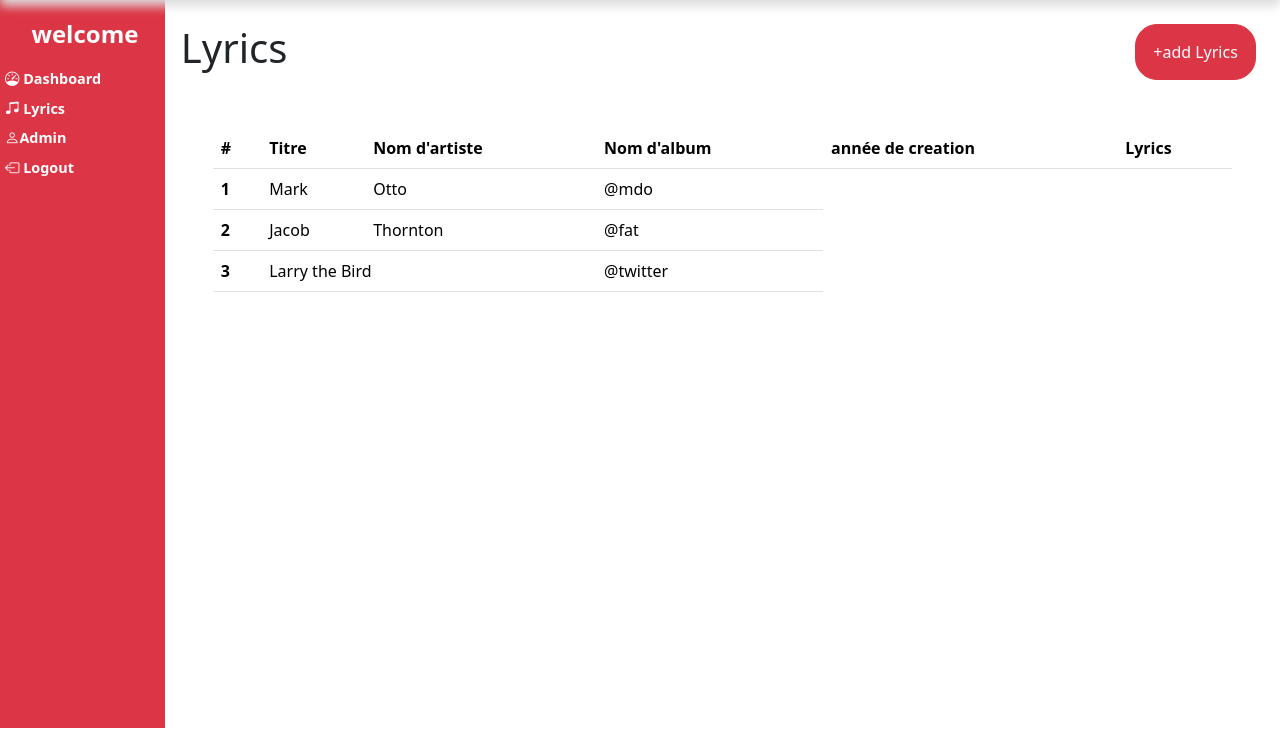
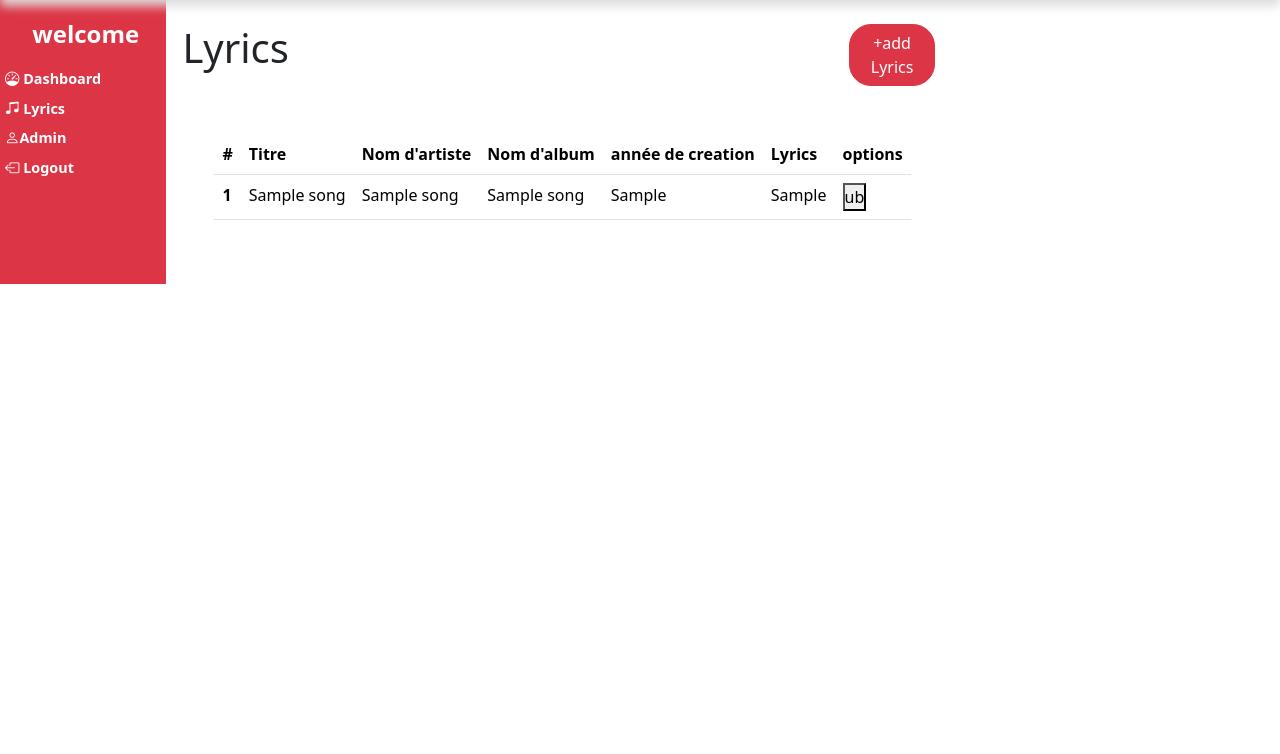
Before and after one commit to YTADLAOUI/E-Lyrics.org, a PHP site: page /admin/lyrics.php in a window 1280 px wide. Shown: the part 46-800 px from the top of the page. Run offline with PHP 8.4, Linux system fonts and the light colour scheme; the visitor is signed in with stand-in values (Sample User, id 1); tables that the repository leaves empty or names only in its code hold one stand-in row (values such as "Sample post").

Commit message:
affichage

```diff
--- a/controllers/read.php
+++ b/controllers/read.php
@@ -1,6 +1,9 @@
 <?php
-//include_once '../models/song.php';
-
-
+include_once '../models/song.php';
+$reads = new Add();
+$lyrics = $reads->read();
+// echo "<pre>";
+// print_r($lyrics);
+// echo "</pre>";
 
 ?>
--- a/includes/style.css
+++ b/includes/style.css
@@ -12,14 +12,14 @@ section{
   display: flex;
   justify-content: center;
   /* margin-top: 4%; */
-  width: 90vw;
+  /* width: 90vw; */
 
 }
 .form-control{
   margin-bottom: 3px;
 }
 .containers{
-  width: 88%;
+  /* width: 88%; */
 }
 .containarr{
   /* width: 80vw; */
@@ -30,7 +30,7 @@ section{
   padding-left: 5px;
   margin: 0%;
   /* position: absolute; */
-  height: 91vh;
+  /* height: 91vh; */
   width: 13vw;
   background-color:#dc3545;
 }
--- a/models/song.php
+++ b/models/song.php
@@ -11,7 +11,7 @@ include_once '../Database/Database.php';
    $sql= "SELECT `id`, `Titre`, `annee`, `lyrics`, `nom_artist`, `nom_album` FROM `song`";
    $stmt=$this->connect()->prepare($sql);
    $stmt->execute();
-   $re=$stmt->fetchAll();
+   $re=$stmt->fetchAll(PDO::FETCH_ASSOC);
     return $re;
   }
   public  function update($id,$titre,$annee,$lyrics,$artist,$album){
@@ -19,5 +19,11 @@ include_once '../Database/Database.php';
     $stmt = $this->connect()->prepare($sql);
     $stmt->execute();
   }
+  public function delete($id){
+    $sql="DELETE FROM `song` WHERE `id`=$id";
+    $stmt = $this->connect()->prepare($sql);
+    $stmt->execute();
+  }
  }
+
 ?>
--- a/script/script.js
+++ b/script/script.js
@@ -2,6 +2,7 @@ let form=document.getElementById("addin");
 let plus=document.getElementById("plus");
 let rv =document.getElementById("rv");
 let save = document.getElementById('save');
+//let inputs = document.querySelectorAll('input').value;
 let index=0
 let data=[];
 
@@ -61,25 +62,16 @@ save.onclick = function() {
     obj["annee"+i]=document.querySelector(`#recipient-date_${i}`).value;
     obj["lyrics"+i]=document.querySelector(`#recipient-lyrics_${i}`).value;
     data.push(obj);
-     let retuers;
+
   if(data.length>0){
     //console.log("hello");
    let d = JSON.stringify(data);
    let xhr= new XMLHttpRequest();
    xhr.open("GET","/admin/E-Lyrics.org/controllers/add.php?q="+d,false);
-   xhr.onreadystatechange=function(){
-    if(xhr.readyState == 4 && xhr.status == 200){
-      retuers = JSON.parse(xhr.responseText);
-      console.log(retuers)
-  }
-   }
    xhr.send();
   }
-     //clearTasks();
   }
 
-
-    // Set Task coun
 }
   // console.log(data);
 //   function clearTasks() {
--- a/view/lyrics.php
+++ b/view/lyrics.php
@@ -1,10 +1,12 @@
 <?php
  include_once '../controllers/admincontroller.php';
+ include_once '../controllers/read.php';
 
 if(!isset($_SESSION['name'])){
   header('Location: http://localhost/admin/E-Lyrics.org/view/');
 }
 ?>
+
 <?php include '../includes/hedear.php'; ?>
 <body class="">
     <?php include '../includes/navbar.php'; ?>
@@ -55,26 +57,23 @@ if(!isset($_SESSION['name'])){
                   <th scope="col">Nom d'album</th>
                   <th scope="col">année de creation</th>
                   <th scope="col">Lyrics</th>
+                  <th scope="col">options</th>
                 </tr>
               </thead>
               <tbody>
-                <tr>
-                  <th scope="row">1</th>
-                  <td>Mark</td>
-                  <td>Otto</td>
-                  <td>@mdo</td>
+                <?php
+                for ($i=0; $i <sizeof($lyrics) ; $i++) {?>
+                  <tr>
+                  <th scope="row"><?php echo $lyrics[$i]["id"] ?></th>
+                  <td><?php echo $lyrics[$i]["Titre"] ?></td>
+                  <td><?php echo $lyrics[$i]["nom_artist"] ?></td>
+                  <td><?php echo $lyrics[$i]["nom_album"] ?></td>
+                  <td><?php echo $lyrics[$i]["annee"] ?></td>
+                  <td><?php echo $lyrics[$i]["lyrics"] ?></td>
+                  <td><button>ub</button></td>
                 </tr>
-                <tr>
-                  <th scope="row">2</th>
-                  <td>Jacob</td>
-                  <td>Thornton</td>
-                  <td>@fat</td>
-                </tr>
-                <tr>
-                  <th scope="row">3</th>
-                  <td colspan="2">Larry the Bird</td>
-                  <td>@twitter</td>
-                </tr>
+                 <?php } ?>
+
               </tbody>
             </table>
           </div>
```
